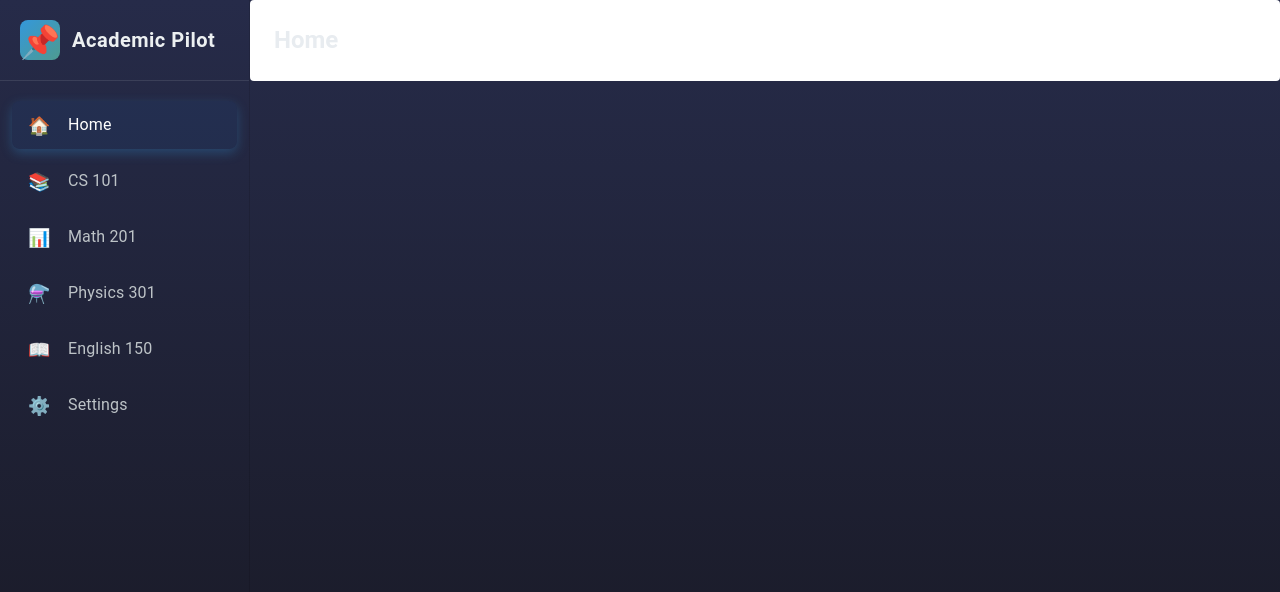
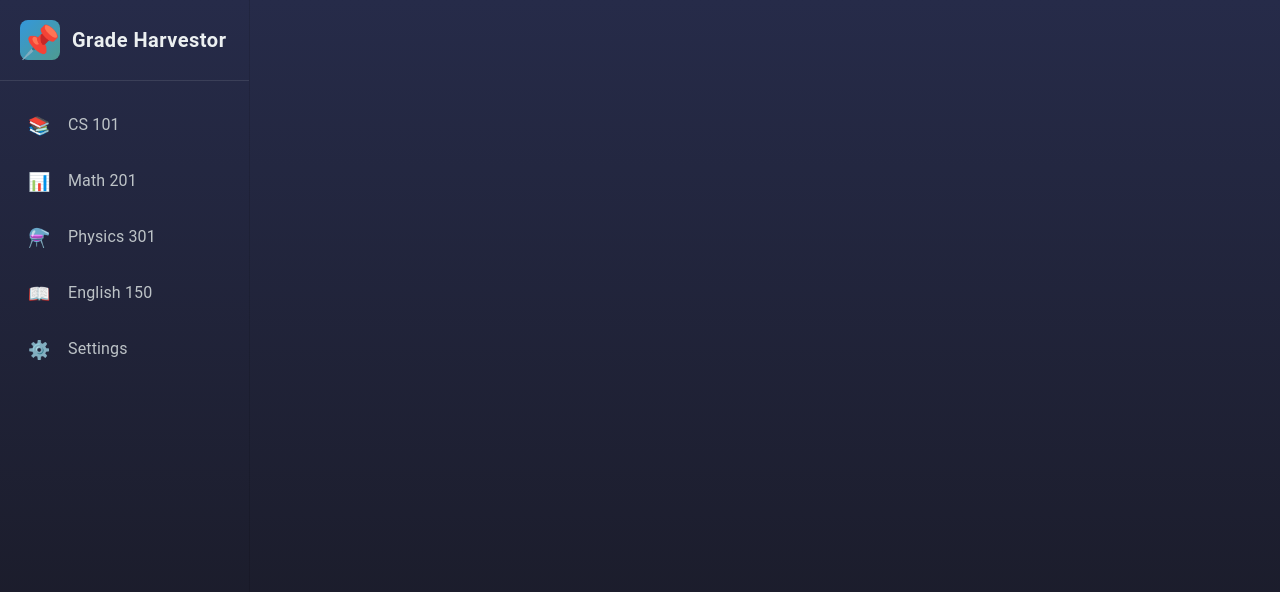
Before and after one commit to jacomemateo/hackumbc2026-mini, a React (Vite) app in the folder web/: page / in a window 1280 px wide. Shown: the top 592 px of the page. Built offline with nearby package versions, Linux system fonts and the light colour scheme.

Commit message:
update Template component layout and styling

```diff
--- a/web/src/components/Template.tsx
+++ b/web/src/components/Template.tsx
@@ -23,12 +23,12 @@ const Template = () => {
   const fileInputRef = useRef<HTMLInputElement>(null);
 
   const pages: NavItem[] = [
-    {
-      id: "home",
-      label: "Home",
-      icon: "🏠",
-      path: "",
-    },
+    // {
+    //   id: "home",
+    //   label: "Home",
+    //   icon: "🏠",
+    //   path: "",
+    // },
     {
       id: "course-cs101",
       label: "CS 101",
@@ -113,7 +113,7 @@ const Template = () => {
               display: "flex",
               alignItems: "center",
               justifyContent: "center",
-              background: "linear-gradient(135deg, #3498db, #4E9A90)",
+              background: "linear-gradient(135deg, rgb(52, 152, 219), rgb(78, 154, 144))",
               borderRadius: "8px",
             }}
           >
@@ -128,7 +128,7 @@ const Template = () => {
               color: "#ecf0f1",
             }}
           >
-            Academic Pilot
+            Grade Harvestor
           </Typography>
         </Box>
 
@@ -189,7 +189,7 @@ const Template = () => {
         }}
       >
         {/* Content Header */}
-        <Paper
+        {/* <Paper
           elevation={0}
           sx={{
             padding: "24px",
@@ -209,7 +209,7 @@ const Template = () => {
           >
             {pages.find((p) => p.id === activePage)?.label}
           </Typography>
-        </Paper>
+        </Paper> */}
 
         {/* Content Body */}
         <Box
```
